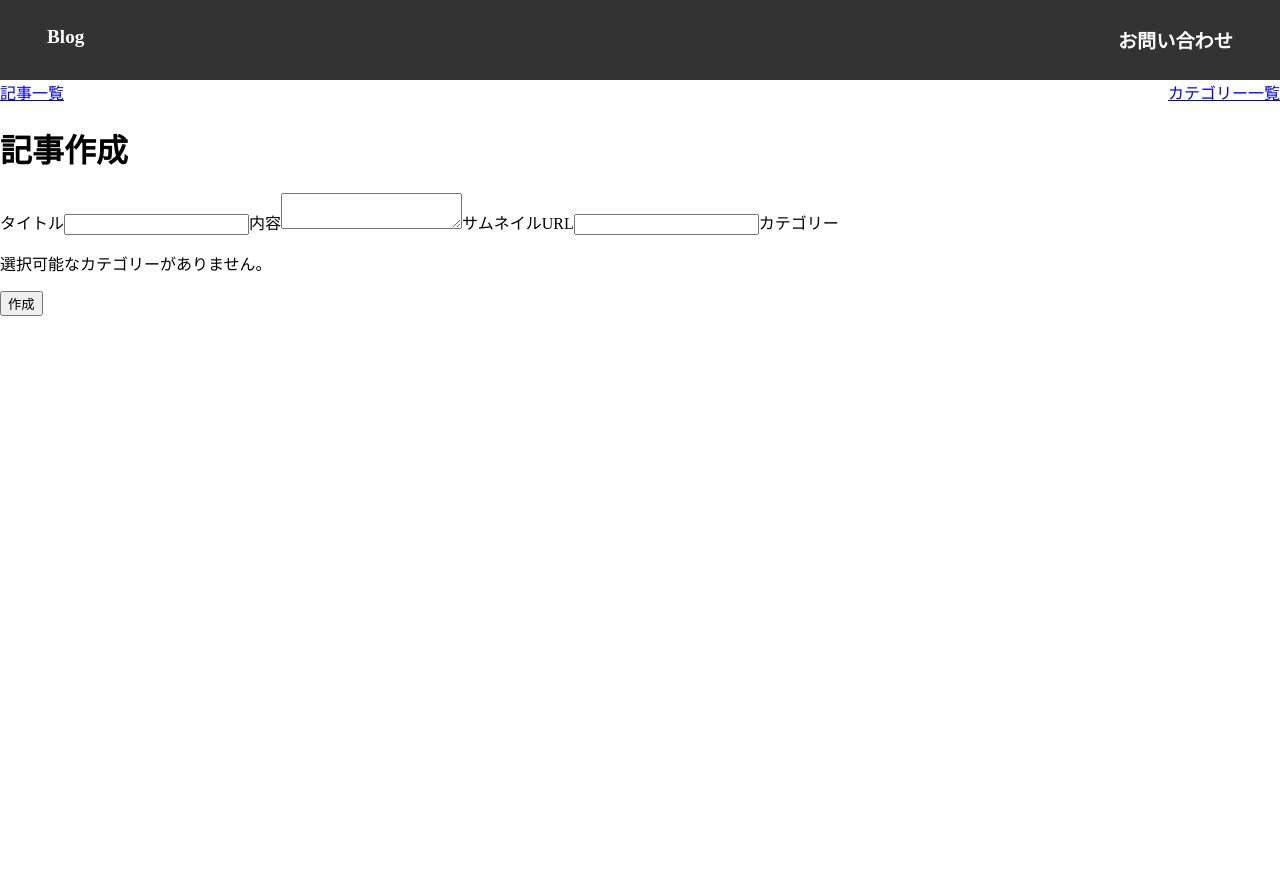
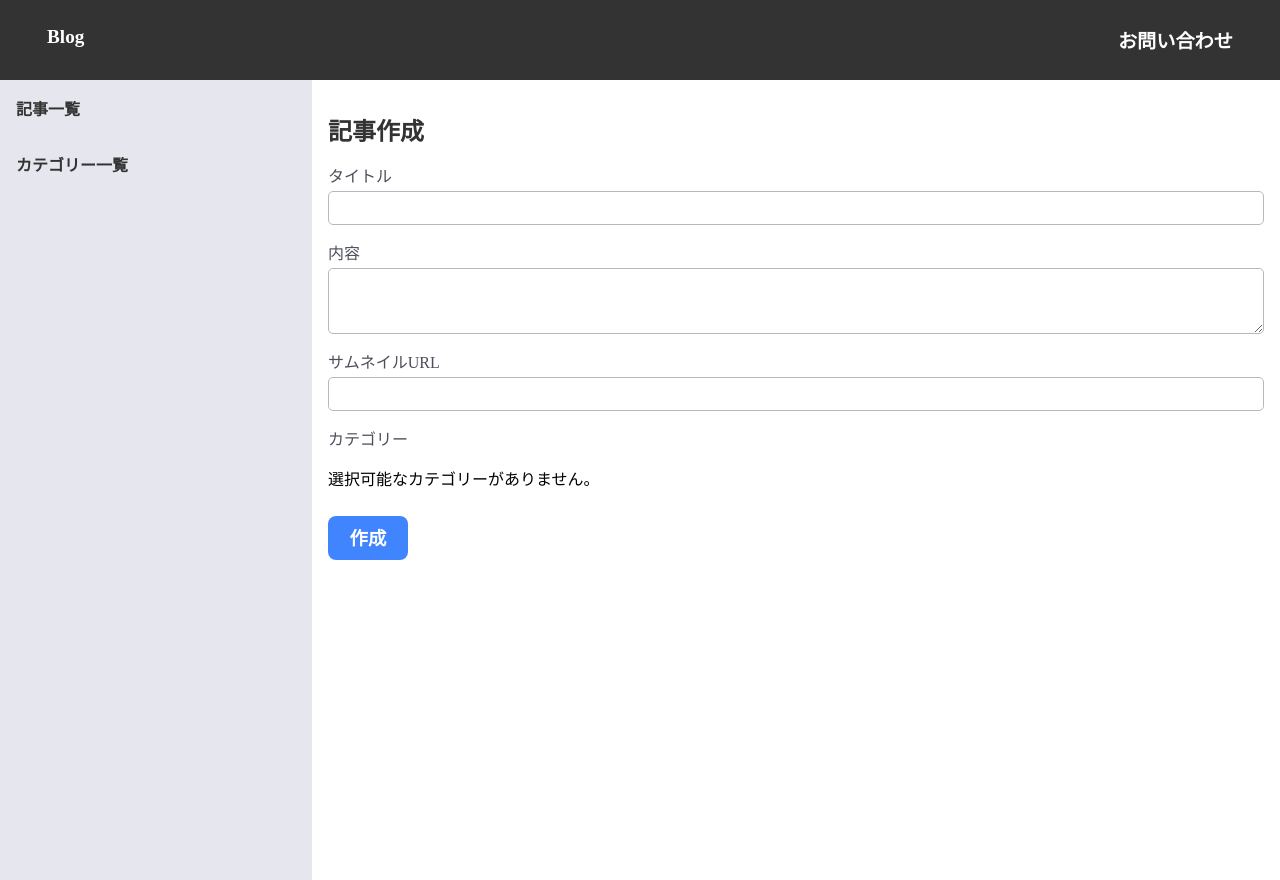
Before and after one commit to hinaokazaki/blogapp-nextjs, a Next.js app: page /admin/posts/new in a window 1280 px wide. Before the commit the page ends 800 px from the top, so only its background shows below. Built offline with nearby package versions, Linux system fonts and the light colour scheme; no server answers; the database is empty.

Commit message:
Apply style: admin pages, layout

```diff
--- a/src/app/globals.css
+++ b/src/app/globals.css
@@ -77,3 +77,148 @@ li {
   font-weight: bold;
   cursor: pointer;
 }
+
+.sidebar {
+  display: flex;
+}
+
+.adminMain {
+  padding: 1rem;
+  width: 75%;
+}
+
+.sidebarMenu {
+  width: 25%;
+  height: 100vh;
+  background-color: #e6e7ee;
+}
+
+.sidebarItems {
+  display: flex;
+  flex-direction: column;
+}
+
+.sidebarMenuLink {
+  font-weight: bold;
+  padding: 1rem;
+  text-decoration: none;
+  color: #333;
+  display: block;
+}
+
+.sidebarMenuLink:hover {
+  background-color: #9ec2ff;
+}
+
+/* adminページ */
+.adminTitle {
+  font-size: 1.5rem;
+  color: #333;
+  font-weight: bold;
+}
+
+.adminForm {
+  width: 100%;
+  display: flex;
+  flex-direction: column;
+}
+
+.adminFormTitle {
+  font-size: 1rem;
+  color: #4d4f5b;
+}
+
+.adminLine {
+  height: 0.8px;
+  background-color: #b7b8be;
+  border: none;
+}
+
+/* admin: 記事一覧 */
+.adminSubMenu {
+  display: flex;
+  justify-content: space-between;
+}
+
+.adminContentList {
+  margin: 4rem 0 0 0;
+}
+
+.adminCreateButton {
+  margin: 0 1rem;
+	width: 100px;
+  line-height: 2.4;
+  text-align: center;
+	display: block;
+	text-decoration: none;
+	padding: 10px 18px;
+  color: rgb(255 255 255);
+  background-color: rgb(31 41 55);
+  border: none;
+  border-radius: 8px;
+  font-size: 1.15rem;
+  font-weight: bold;
+  cursor: pointer;
+}
+
+.adminContentLink {
+  text-decoration: none;
+}
+
+.adminContentTitle {
+  font-size: 1rem;
+  font-weight: bold;
+  color: #4d4f5b;
+}
+
+.adminContentDate {
+  font-size: 1rem;
+  color: #b7b8be;
+}
+
+.adminContent {
+  margin: 1rem;
+}
+
+/* admin: フォーム */
+.adminFormInput {
+  margin: 4px 0 15px 0;
+  min-height: 30px;
+  border: 1px solid #b7b8be;
+  border-radius: 5px;
+  font-size: 1.15rem;
+}
+
+.adminFormInputContent {
+  margin: 4px 0 15px 0;
+  min-height: 60px;
+  border: 1px solid #b7b8be;
+  border-radius: 5px;
+  font-size: 1.15rem;
+}
+
+.adminFormSubmitBtn {
+  width: 80px;
+  margin: 10px 0 0 0;
+  padding: 8px 18px 10px;
+  color: rgb(255 255 255);
+  background-color: #4085fd;
+  border: none;
+  border-radius: 8px;
+  font-size: 1.15rem;
+  font-weight: bold;
+  cursor: pointer;
+}
+
+.adminFormDeleteBtn {
+  width: 80px;
+  margin: 10px 0 0 10px;
+  padding: 8px 18px 10px;
+  color: rgb(255 255 255);
+  background-color: #fd4d40;
+  border: none;
+  border-radius: 8px;
+  font-size: 1.15rem;
+  font-weight: bold;
+  cursor: pointer;
+}
```
